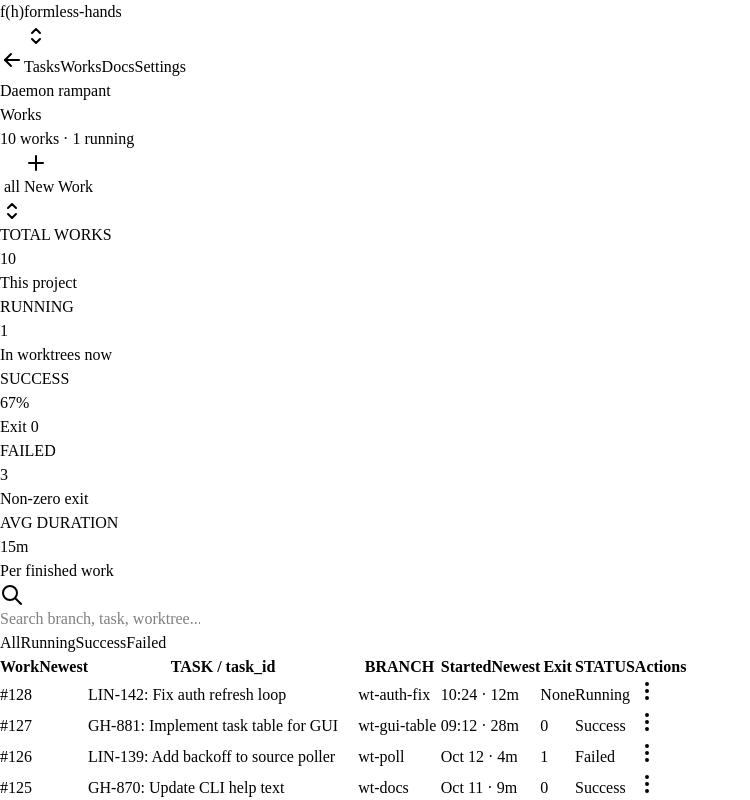
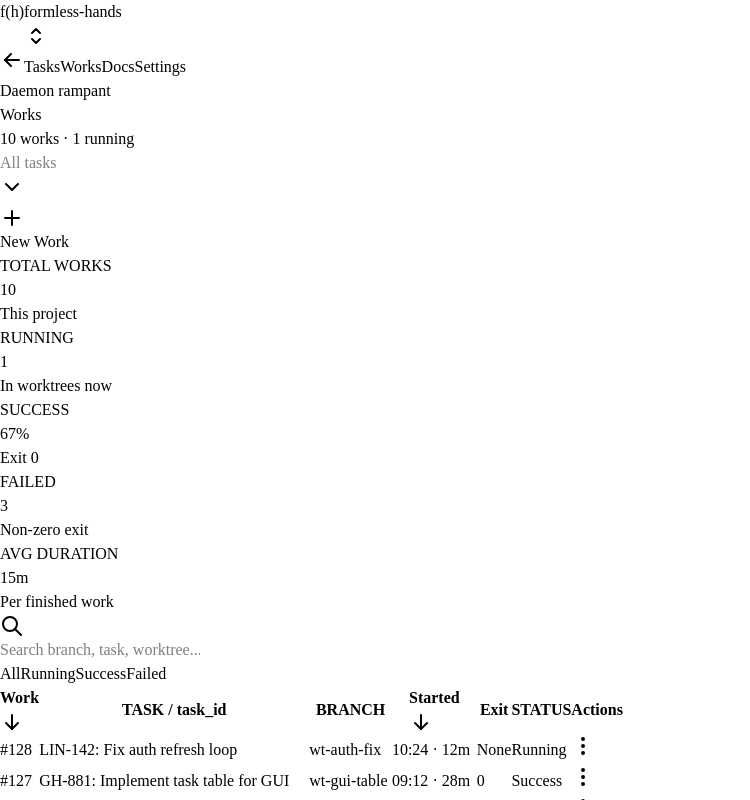
Before and after one commit to michaelhpet/formless-hands, a React (Vite) app in the folder gui/: page /formless-hands/works in a window 1280 px wide. Shown: the top 800 px of the page, without its empty margins (0-750 px from the left). Built offline with nearby package versions, Linux system fonts and the light colour scheme.

Commit message:
feat: filter works by task with a searchable combobox

```diff
--- /dev/null
+++ b/gui/src/components/ui/combobox.tsx
@@ -0,0 +1,300 @@
+import { Combobox as ComboboxPrimitive } from "@base-ui/react";
+import { IconCheck, IconChevronDown, IconX } from "@tabler/icons-react";
+import { cn } from "cn";
+import * as React from "react";
+import { Button } from "@/components/ui/button";
+import {
+	InputGroup,
+	InputGroupAddon,
+	InputGroupButton,
+	InputGroupInput,
+} from "@/components/ui/input-group";
+
+const Combobox = ComboboxPrimitive.Root;
+
+function ComboboxValue({ ...props }: ComboboxPrimitive.Value.Props) {
+	return <ComboboxPrimitive.Value data-slot="combobox-value" {...props} />;
+}
+
+function ComboboxTrigger({
+	className,
+	children,
+	...props
+}: ComboboxPrimitive.Trigger.Props) {
+	return (
+		<ComboboxPrimitive.Trigger
+			data-slot="combobox-trigger"
+			className={cn("[&_svg:not([class*='size-'])]:size-4", className)}
+			{...props}
+		>
+			{children}
+			<IconChevronDown className="pointer-events-none size-4 text-muted-foreground" />
+		</ComboboxPrimitive.Trigger>
+	);
+}
+
+function ComboboxClear({ className, ...props }: ComboboxPrimitive.Clear.Props) {
+	return (
+		<ComboboxPrimitive.Clear
+			data-slot="combobox-clear"
+			render={<InputGroupButton variant="ghost" size="icon-xs" />}
+			className={cn(className)}
+			{...props}
+		>
+			<IconX className="pointer-events-none" />
+		</ComboboxPrimitive.Clear>
+	);
+}
+
+function ComboboxInput({
+	className,
+	children,
+	disabled = false,
+	showTrigger = true,
+	showClear = false,
+	...props
+}: ComboboxPrimitive.Input.Props & {
+	showTrigger?: boolean;
+	showClear?: boolean;
+}) {
+	return (
+		<InputGroup className={cn("w-auto", className)}>
+			<ComboboxPrimitive.Input
+				render={<InputGroupInput disabled={disabled} />}
+				{...props}
+			/>
+			<InputGroupAddon align="inline-end">
+				{showTrigger && (
+					<InputGroupButton
+						size="icon-xs"
+						variant="ghost"
+						render={<ComboboxTrigger />}
+						data-slot="input-group-button"
+						className="group-has-data-[slot=combobox-clear]/input-group:hidden data-pressed:bg-transparent"
+						disabled={disabled}
+					/>
+				)}
+				{showClear && <ComboboxClear disabled={disabled} />}
+			</InputGroupAddon>
+			{children}
+		</InputGroup>
+	);
+}
+
+function ComboboxContent({
+	className,
+	side = "bottom",
+	sideOffset = 6,
+	align = "start",
+	alignOffset = 0,
+	anchor,
+	...props
+}: ComboboxPrimitive.Popup.Props &
+	Pick<
+		ComboboxPrimitive.Positioner.Props,
+		"side" | "align" | "sideOffset" | "alignOffset" | "anchor"
+	>) {
+	return (
+		<ComboboxPrimitive.Portal>
+			<ComboboxPrimitive.Positioner
+				side={side}
+				sideOffset={sideOffset}
+				align={align}
+				alignOffset={alignOffset}
+				anchor={anchor}
+				className="isolate z-50"
+			>
+				<ComboboxPrimitive.Popup
+					data-slot="combobox-content"
+					data-chips={!!anchor}
+					className={cn(
+						"group/combobox-content relative max-h-(--available-height) w-(--anchor-width) max-w-(--available-width) min-w-[calc(var(--anchor-width)+(--spacing(7)))] origin-(--transform-origin) overflow-hidden rounded-none bg-popover text-popover-foreground shadow-md ring-1 ring-foreground/10 duration-100 data-[chips=true]:min-w-(--anchor-width) data-[side=bottom]:slide-in-from-top-2 data-[side=inline-end]:slide-in-from-left-2 data-[side=inline-start]:slide-in-from-right-2 data-[side=left]:slide-in-from-right-2 data-[side=right]:slide-in-from-left-2 data-[side=top]:slide-in-from-bottom-2 *:data-[slot=input-group]:m-1 *:data-[slot=input-group]:mb-0 *:data-[slot=input-group]:h-8 *:data-[slot=input-group]:border-input/30 *:data-[slot=input-group]:bg-input/30 *:data-[slot=input-group]:shadow-none data-open:animate-in data-open:fade-in-0 data-open:zoom-in-95 data-closed:animate-out data-closed:fade-out-0 data-closed:zoom-out-95",
+						className,
+					)}
+					{...props}
+				/>
+			</ComboboxPrimitive.Positioner>
+		</ComboboxPrimitive.Portal>
+	);
+}
+
+function ComboboxList({ className, ...props }: ComboboxPrimitive.List.Props) {
+	return (
+		<ComboboxPrimitive.List
+			data-slot="combobox-list"
+			className={cn(
+				"no-scrollbar max-h-[min(calc(--spacing(72)-(--spacing(9))),calc(var(--available-height)-(--spacing(9))))] scroll-py-1 overflow-y-auto overscroll-contain data-empty:p-0",
+				className,
+			)}
+			{...props}
+		/>
+	);
+}
+
+function ComboboxItem({
+	className,
+	children,
+	...props
+}: ComboboxPrimitive.Item.Props) {
+	return (
+		<ComboboxPrimitive.Item
+			data-slot="combobox-item"
+			className={cn(
+				"relative flex w-full cursor-default items-center gap-2 rounded-none py-2 pr-8 pl-2 text-xs outline-hidden select-none data-highlighted:bg-accent data-highlighted:text-accent-foreground not-data-[variant=destructive]:data-highlighted:**:text-accent-foreground data-disabled:pointer-events-none data-disabled:opacity-50 [&_svg]:pointer-events-none [&_svg]:shrink-0 [&_svg:not([class*='size-'])]:size-4",
+				className,
+			)}
+			{...props}
+		>
+			{children}
+			<ComboboxPrimitive.ItemIndicator
+				render={
+					<span className="pointer-events-none absolute right-2 flex size-4 items-center justify-center" />
+				}
+			>
+				<IconCheck className="pointer-events-none" />
+			</ComboboxPrimitive.ItemIndicator>
+		</ComboboxPrimitive.Item>
+	);
+}
+
+function ComboboxGroup({ className, ...props }: ComboboxPrimitive.Group.Props) {
+	return (
+		<ComboboxPrimitive.Group
+			data-slot="combobox-group"
+			className={cn(className)}
+			{...props}
+		/>
+	);
+}
+
+function ComboboxLabel({
+	className,
+	...props
+}: ComboboxPrimitive.GroupLabel.Props) {
+	return (
+		<ComboboxPrimitive.GroupLabel
+			data-slot="combobox-label"
+			className={cn("px-2 py-2 text-xs text-muted-foreground", className)}
+			{...props}
+		/>
+	);
+}
+
+function ComboboxCollection({ ...props }: ComboboxPrimitive.Collection.Props) {
+	return (
+		<ComboboxPrimitive.Collection data-slot="combobox-collection" {...props} />
+	);
+}
+
+function ComboboxEmpty({
+	className,
+	...props
+}: ComboboxPrimitive.Empty.Props) {
+	return (
+		<ComboboxPrimitive.Empty
+			data-slot="combobox-empty"
+			className={cn(
+				"hidden w-full justify-center py-2 text-center text-xs text-muted-foreground group-data-empty/combobox-content:flex",
+				className,
+			)}
+			{...props}
+		/>
+	);
+}
+
+function ComboboxSeparator({
+	className,
+	...props
+}: ComboboxPrimitive.Separator.Props) {
+	return (
+		<ComboboxPrimitive.Separator
+			data-slot="combobox-separator"
+			className={cn("-mx-1 h-px bg-border", className)}
+			{...props}
+		/>
+	);
+}
+
+function ComboboxChips({
+	className,
+	...props
+}: React.ComponentPropsWithRef<typeof ComboboxPrimitive.Chips> &
+	ComboboxPrimitive.Chips.Props) {
+	return (
+		<ComboboxPrimitive.Chips
+			data-slot="combobox-chips"
+			className={cn(
+				"flex min-h-8 flex-wrap items-center gap-1 rounded-none border border-input bg-transparent bg-clip-padding px-2.5 py-1 text-xs transition-colors focus-within:border-ring focus-within:ring-1 focus-within:ring-ring/50 has-aria-invalid:border-destructive has-aria-invalid:ring-1 has-aria-invalid:ring-destructive/20 has-data-[slot=combobox-chip]:px-1 dark:bg-input/30 dark:has-aria-invalid:border-destructive/50 dark:has-aria-invalid:ring-destructive/40",
+				className,
+			)}
+			{...props}
+		/>
+	);
+}
+
+function ComboboxChip({
+	className,
+	children,
+	showRemove = true,
+	...props
+}: ComboboxPrimitive.Chip.Props & {
+	showRemove?: boolean;
+}) {
+	return (
+		<ComboboxPrimitive.Chip
+			data-slot="combobox-chip"
+			className={cn(
+				"flex h-[calc(--spacing(5.25))] w-fit items-center justify-center gap-1 rounded-none bg-muted px-1.5 text-xs font-medium whitespace-nowrap text-foreground has-disabled:pointer-events-none has-disabled:cursor-not-allowed has-disabled:opacity-50 has-data-[slot=combobox-chip-remove]:pr-0",
+				className,
+			)}
+			{...props}
+		>
+			{children}
+			{showRemove && (
+				<ComboboxPrimitive.ChipRemove
+					render={<Button variant="ghost" size="icon-xs" />}
+					className="-ml-1 opacity-50 hover:opacity-100"
+					data-slot="combobox-chip-remove"
+				>
+					<IconX className="pointer-events-none" />
+				</ComboboxPrimitive.ChipRemove>
+			)}
+		</ComboboxPrimitive.Chip>
+	);
+}
+
+function ComboboxChipsInput({
+	className,
+	...props
+}: ComboboxPrimitive.Input.Props) {
+	return (
+		<ComboboxPrimitive.Input
+			data-slot="combobox-chip-input"
+			className={cn("min-w-16 flex-1 outline-none", className)}
+			{...props}
+		/>
+	);
+}
+
+function useComboboxAnchor() {
+	return React.useRef<HTMLDivElement | null>(null);
+}
+
+export {
+	Combobox,
+	ComboboxInput,
+	ComboboxContent,
+	ComboboxList,
+	ComboboxItem,
+	ComboboxGroup,
+	ComboboxLabel,
+	ComboboxCollection,
+	ComboboxEmpty,
+	ComboboxSeparator,
+	ComboboxChips,
+	ComboboxChip,
+	ComboboxChipsInput,
+	ComboboxTrigger,
+	ComboboxValue,
+	useComboboxAnchor,
+};
--- a/gui/src/pages/project/works/works-data.ts
+++ b/gui/src/pages/project/works/works-data.ts
@@ -42,15 +42,17 @@ export function toggleSort(current: WorkSort, key: WorkSortKey): WorkSort {
 	return key;
 }
 
-export function sortIndicator(sort: WorkSort, key: WorkSortKey): string {
-	const ascending = sort === `-${key}`;
-	if (sort !== key && !ascending) {
-		return "";
+export function sortDirection(
+	sort: WorkSort,
+	key: WorkSortKey,
+): "asc" | "desc" | null {
+	if (sort === key) {
+		return "desc";
 	}
-	if (key === "exit") {
-		return ascending ? "Lowest" : "Highest";
+	if (sort === `-${key}`) {
+		return "asc";
 	}
-	return ascending ? "Oldest" : "Newest";
+	return null;
 }
 
 export function ariaSort(
--- a/gui/src/pages/project/works/works-table-view.tsx
+++ b/gui/src/pages/project/works/works-table-view.tsx
@@ -1,4 +1,9 @@
-import { IconCopy, IconDotsVertical } from "@tabler/icons-react";
+import {
+	IconArrowDown,
+	IconArrowUp,
+	IconCopy,
+	IconDotsVertical,
+} from "@tabler/icons-react";
 import { useNavigate, useParams, useSearch } from "@tanstack/react-router";
 import { useState } from "react";
 import { StatusBadge } from "@/components/status-badge";
@@ -29,7 +34,7 @@ import {
 import {
 	ariaSort,
 	DEFAULT_SORT,
-	sortIndicator,
+	sortDirection,
 	toggleSort,
 	type Work,
 	type WorkSortKey,
@@ -152,11 +157,11 @@ function WorkTableRow({
 
 function SortButton({
 	label,
-	indicator,
+	direction,
 	onClick,
 }: {
 	label: string;
-	indicator: string;
+	direction: "asc" | "desc" | null;
 	onClick: () => void;
 }) {
 	return (
@@ -167,7 +172,11 @@ function SortButton({
 			className="flex cursor-pointer items-center gap-1 uppercase hover:text-foreground"
 		>
 			{label}
-			{indicator ? <span aria-hidden="true">{indicator}</span> : null}
+			{direction === "desc" ? (
+				<IconArrowDown aria-hidden="true" className="size-3.5" />
+			) : direction === "asc" ? (
+				<IconArrowUp aria-hidden="true" className="size-3.5" />
+			) : null}
 		</button>
 	);
 }
@@ -257,7 +266,7 @@ export function WorksTableView({ works }: { works: Work[] }) {
 							>
 								<SortButton
 									label="Work"
-									indicator={sortIndicator(sort, "started")}
+									direction={sortDirection(sort, "started")}
 									onClick={() => changeSort("started")}
 								/>
 							</TableHead>
@@ -273,7 +282,7 @@ export function WorksTableView({ works }: { works: Work[] }) {
 							>
 								<SortButton
 									label="Started"
-									indicator={sortIndicator(sort, "started")}
+									direction={sortDirection(sort, "started")}
 									onClick={() => changeSort("started")}
 								/>
 							</TableHead>
@@ -283,7 +292,7 @@ export function WorksTableView({ works }: { works: Work[] }) {
 							>
 								<SortButton
 									label="Exit"
-									indicator={sortIndicator(sort, "exit")}
+									direction={sortDirection(sort, "exit")}
 									onClick={() => changeSort("exit")}
 								/>
 							</TableHead>
--- a/gui/src/pages/project/works/works.tsx
+++ b/gui/src/pages/project/works/works.tsx
@@ -1,7 +1,8 @@
-import { IconSearch, IconX } from "@tabler/icons-react";
+import { Combobox as ComboboxPrimitive } from "@base-ui/react";
+import { IconSearch } from "@tabler/icons-react";
 import { useNavigate, useSearch } from "@tanstack/react-router";
 import { cn } from "cn";
-import { useState } from "react";
+import { useMemo, useState } from "react";
 import { Button } from "@/components/ui/button";
 import {
 	Card,
@@ -9,6 +10,14 @@ import {
 	CardDescription,
 	CardHeader,
 } from "@/components/ui/card";
+import {
+	Combobox,
+	ComboboxContent,
+	ComboboxEmpty,
+	ComboboxInput,
+	ComboboxItem,
+	ComboboxList,
+} from "@/components/ui/combobox";
 import {
 	Empty,
 	EmptyContent,
@@ -22,13 +31,6 @@ import {
 	InputGroupAddon,
 	InputGroupInput,
 } from "@/components/ui/input-group";
-import {
-	Select,
-	SelectContent,
-	SelectItem,
-	SelectTrigger,
-	SelectValue,
-} from "@/components/ui/select";
 import { ToggleGroup, ToggleGroupItem } from "@/components/ui/toggle-group";
 import { useDebounce } from "@/hooks/use-debounce";
 import type { WorksSearch } from "@/router";
@@ -78,8 +80,7 @@ export function WorksPage() {
 	const query = search.q ?? "";
 	const status: WorkStatusFilter = search.status ?? "all";
 	const sort = search.sort ?? DEFAULT_SORT;
-	const worktree = search.worktree ?? "all";
-	const task = search.task ?? "";
+	const task = search.task ?? "all";
 
 	const updateSearch = (patch: Partial<WorksSearch>) => {
 		navigate({
@@ -97,29 +98,33 @@ export function WorksPage() {
 			page: undefined,
 		});
 	};
-	const setWorktree = (value: string) => {
+	const setTask = (value: string) => {
 		updateSearch({
-			worktree: value === "all" ? undefined : value,
+			task: value === "all" ? undefined : value,
 			page: undefined,
 		});
 	};
 
 	const stats = summarizeWorks(works);
-
-	const worktrees = [...new Set(works.map((work) => work.worktree))];
+	const tasks = useMemo(
+		() => [...new Map(works.map((work) => [work.taskRef, work])).values()],
+		[works],
+	);
+	const taskItems = useMemo(
+		() =>
+			ComboboxPrimitive.createItems(tasks, {
+				getValue: (work) => work.taskRef,
+				getLabel: (work) => `${work.taskRef}: ${work.taskTitle}`,
+			}),
+		[tasks],
+	);
 
 	const visible = sortWorks(
 		works.filter((work) => {
 			if (status !== "all" && work.status !== status) {
 				return false;
 			}
-			if (worktree !== "all" && work.worktree !== worktree) {
-				return false;
-			}
-			if (
-				task.trim() !== "" &&
-				work.taskRef.toLowerCase() !== task.trim().toLowerCase()
-			) {
+			if (task !== "all" && work.taskRef !== task) {
 				return false;
 			}
 			const q = query.trim().toLowerCase();
@@ -151,16 +156,11 @@ export function WorksPage() {
 		]);
 	};
 
-	const filtering =
-		query.trim() !== "" ||
-		status !== "all" ||
-		worktree !== "all" ||
-		task.trim() !== "";
+	const filtering = query.trim() !== "" || status !== "all" || task !== "all";
 	const clearFilters = () => {
 		updateSearch({
 			q: undefined,
 			status: undefined,
-			worktree: undefined,
 			task: undefined,
 			page: undefined,
 		});
@@ -176,26 +176,33 @@ export function WorksPage() {
 					</p>
 				</div>
 				<div className="flex items-center gap-2">
-					<Select
-						value={worktree}
-						onValueChange={(value) => {
-							if (value) {
-								setWorktree(value);
-							}
-						}}
+					<Combobox
+						items={taskItems}
+						value={task === "all" ? null : task}
+						onValueChange={(value) => setTask(value ?? "all")}
 					>
-						<SelectTrigger aria-label="Filter by worktree">
-							<SelectValue placeholder="All worktrees" />
-						</SelectTrigger>
-						<SelectContent>
-							<SelectItem value="all">All worktrees</SelectItem>
-							{worktrees.map((path) => (
-								<SelectItem key={path} value={path}>
-									{path}
-								</SelectItem>
-							))}
-						</SelectContent>
-					</Select>
+						<ComboboxInput
+							placeholder="All tasks"
+							aria-label="Filter by task"
+							showClear
+							className="w-64"
+						/>
+						<ComboboxContent className="min-w-72">
+							<ComboboxEmpty>No tasks found.</ComboboxEmpty>
+							<ComboboxList>
+								{(work) => (
+									<ComboboxItem key={work.taskRef} value={work.taskRef}>
+										<span
+											className="block min-w-0 max-w-64 truncate"
+											title={`${work.taskRef}: ${work.taskTitle}`}
+										>
+											{work.taskRef}: {work.taskTitle}
+										</span>
+									</ComboboxItem>
+								)}
+							</ComboboxList>
+						</ComboboxContent>
+					</Combobox>
 					<NewWorkDialog onCreate={createWork} />
 				</div>
 			</div>
@@ -266,22 +273,6 @@ export function WorksPage() {
 				</div>
 			</div>
 
-			{task.trim() !== "" ? (
-				<div className="flex items-center gap-2">
-					<span className="flex items-center gap-1.5 border bg-card px-2.5 py-1">
-						Task {task.trim()}
-						<button
-							type="button"
-							onClick={() => updateSearch({ task: undefined, page: undefined })}
-							aria-label={`Clear task filter ${task.trim()}`}
-							className="cursor-pointer text-muted-foreground hover:text-foreground"
-						>
-							<IconX className="size-3.5" />
-						</button>
-					</span>
-				</div>
-			) : null}
-
 			{visible.length === 0 ? (
 				<Empty>
 					<EmptyHeader>
@@ -305,7 +296,7 @@ export function WorksPage() {
 				</Empty>
 			) : (
 				<WorksTableView
-					key={`${query}-${status}-${sort}-${worktree}-${task}`}
+					key={`${query}-${status}-${sort}-${task}`}
 					works={visible}
 				/>
 			)}
```
